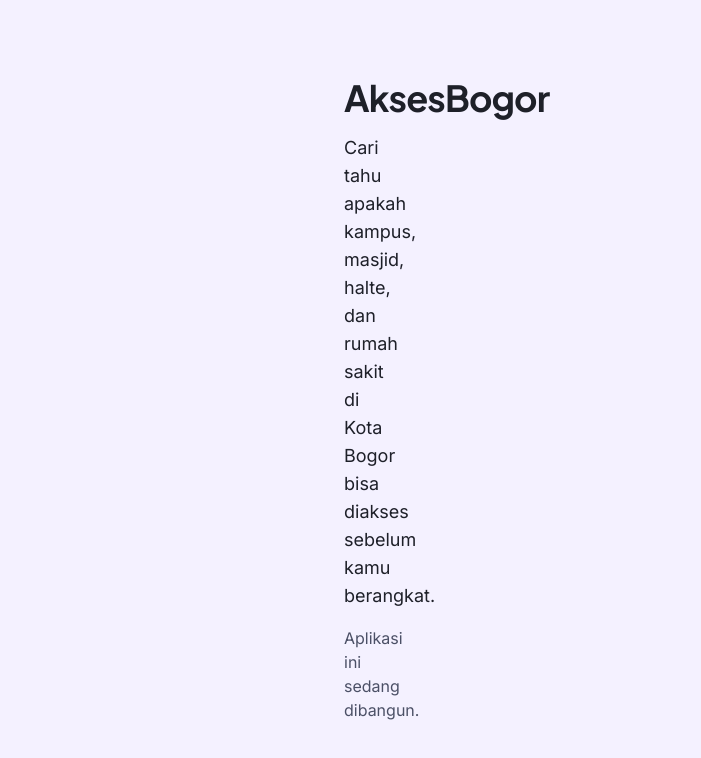
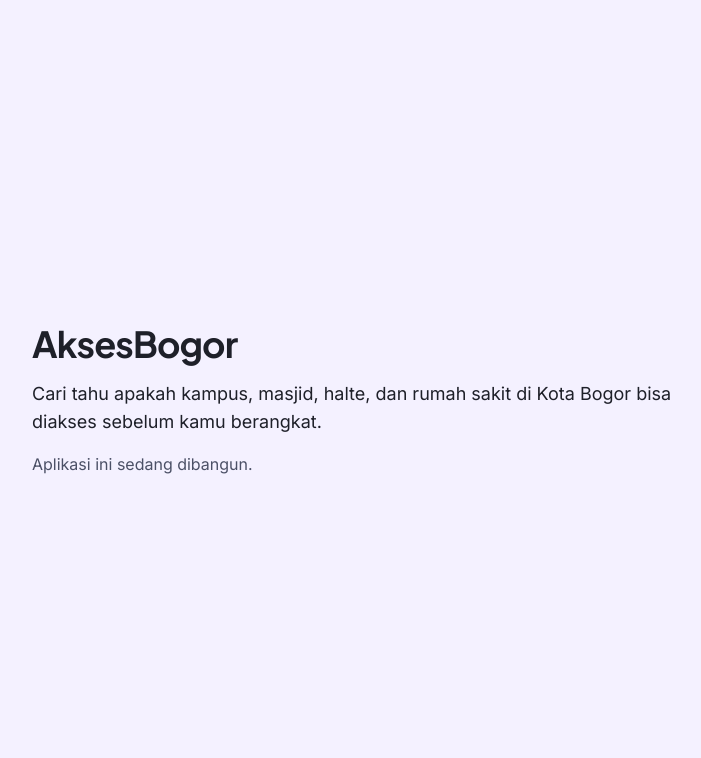
Before and after one commit to al-dioooo/akses-bogor-web, a Next.js app: page / in a window 1280 px wide. Shown: the top 758 px of the page, without its empty margins (288-989 px from the left). Built offline with nearby package versions, Linux system fonts and the light colour scheme.

Commit message:
fix(tokens): keep spacing tokens out of tailwind utilities

```diff
--- a/scripts/tokens.mjs
+++ b/scripts/tokens.mjs
@@ -9,8 +9,10 @@ import { readFile, writeFile } from "node:fs/promises";
 
 const SOURCE = "design-tokens/figma-variables.json";
 const TARGET = "src/app/tokens.css";
-// Grup yang punya namespace tema Tailwind, sehingga juga menjadi utility (bg-bg-canvas, p-md, ...).
-const THEME_GROUPS = new Set(["color", "spacing", "radius", "blur"]);
+// Grup yang punya namespace tema Tailwind, sehingga juga menjadi utility (bg-bg-canvas, rounded-lg, ...).
+// Spasi sengaja tidak: Tailwind juga membaca --spacing-* untuk max-w-*, w-*, dan sejenisnya, sehingga
+// --spacing-2xl (3rem) mengubah arti max-w-2xl. Spasi dipakai lewat variable, mis. p-(--spacing-md).
+const THEME_GROUPS = new Set(["color", "radius", "blur"]);
 // Grup yang ikut ukuran teks pengguna, jadi ditulis dalam rem.
 const REM_GROUPS = new Set(["spacing", "size"]);
 
--- a/src/app/tokens.css
+++ b/src/app/tokens.css
@@ -64,15 +64,6 @@
   --color-border-inverse: var(--alpha-white-12);
 
   /* Dimension */
-  --spacing-2xs: 0.25rem;
-  --spacing-xs: 0.5rem;
-  --spacing-sm: 0.75rem;
-  --spacing-md: 1rem;
-  --spacing-lg: 1.5rem;
-  --spacing-xl: 2rem;
-  --spacing-2xl: 3rem;
-  --spacing-3xl: 4rem;
-  --spacing-4xl: 6rem;
   --radius-sm: 8px;
   --radius-md: 12px;
   --radius-lg: 16px;
@@ -155,6 +146,15 @@
   --alpha-red-16: #f3777729;
 
   /* Dimension */
+  --spacing-2xs: 0.25rem;
+  --spacing-xs: 0.5rem;
+  --spacing-sm: 0.75rem;
+  --spacing-md: 1rem;
+  --spacing-lg: 1.5rem;
+  --spacing-xl: 2rem;
+  --spacing-2xl: 3rem;
+  --spacing-3xl: 4rem;
+  --spacing-4xl: 6rem;
   --border-width-default: 1px;
   --border-width-focus: 2px;
   --size-control-sm: 2.25rem;
```
Also changed, not shown: 1 other file (tests, documents, lock files or other folders).
